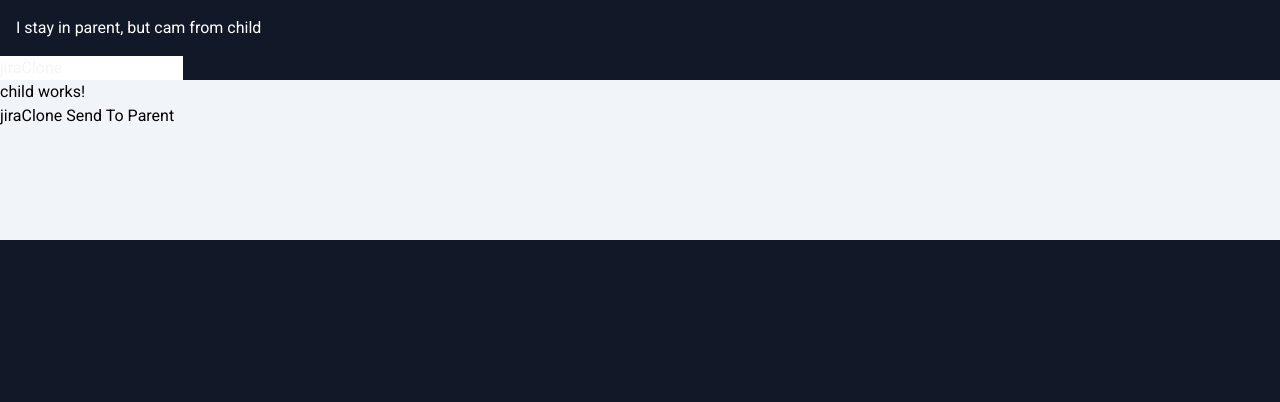
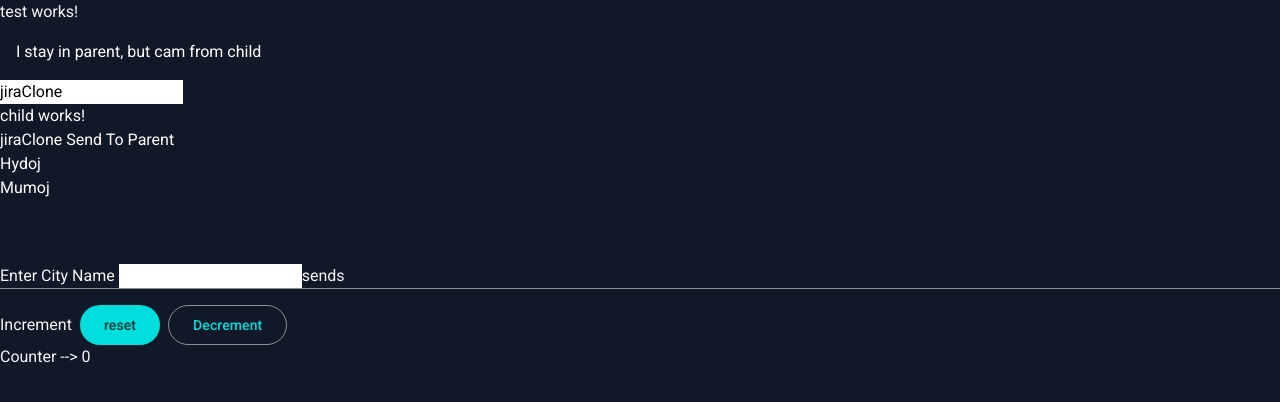
Before and after one commit to Mahenvs/Project-Manager, an Angular app: page /test in a window 1280 px wide. Before the commit this address led to /. Shown: the top 402 px of the page. Built offline with nearby package versions, Linux system fonts and the light colour scheme.

Commit message:
testing signals first time

```diff
--- /dev/null
+++ b/src/app/Practice/test/test.component.html
@@ -0,0 +1,25 @@
+<p>test works!</p>
+<div class="text-white p-4">
+  I stay in parent, but cam from child {{ child }}
+</div>
+<!-- Passing Data from parent to child component -->
+
+<input type="text" [(ngModel)]="title" class="text-black" name="title" />
+<app-child [title1]="title" (setTitle)="childData($event)"></app-child>
+
+<!-- Passing Data from parent to child component through ViewChild-->
+<label for=""
+  >Enter City Name <input class="text-black" type="text" #city
+/></label>
+<button (click)="sendToChild(city.value)">sends</button>
+
+<!-- Store Testing -->
+<mat-divider class="py-2"></mat-divider>
+<!-- <mat-divider></mat-divider> -->
+<div class="flex gap-2">
+  <button mat-stroked-butto (click)="increment()">Increment</button>
+  <button mat-flat-button (click)="reset()">reset</button>
+
+  <button mat-stroked-button (click)="decrement()">Decrement</button>
+</div>
+<h2>{{ "Counter -->" }} {{ this.utilService.counter() }}</h2>
--- /dev/null
+++ b/src/app/Practice/test/test.component.ts
@@ -0,0 +1,51 @@
+import { ChildComponent } from '@/src/app/child/child.component';
+import { UtilService } from '@/src/app/shared/util.service';
+import { Component, ViewChild } from '@angular/core';
+import { FormsModule } from '@angular/forms';
+import { MatButtonModule } from '@angular/material/button';
+import { MatDividerModule } from '@angular/material/divider';
+
+@Component({
+  selector: 'app-test',
+  standalone: true,
+  imports: [MatButtonModule, MatDividerModule, ChildComponent, FormsModule],
+  templateUrl: './test.component.html',
+  styleUrl: './test.component.css'
+})
+export class TestComponent {
+  decrement() {
+    this.utilService.counter.update((previous) => previous - 1)
+  }
+  reset() {
+    this.utilService.counter.set(0)
+  }
+  increment() {
+    this.utilService.counter.update((previous) => previous + 1)
+
+  }
+  constructor(public utilService: UtilService) {
+
+  }
+
+  title = 'jiraClone';
+  counterVal = 0
+  child: string = ''
+  childData(value: string) {
+    this.child = value;
+
+  };
+  ngOnInit(): void {
+    // Redirect with query parameters
+    // this.router.navigate(['/auth'], { queryParams: { newUser: 'true' } });
+    this.counterVal = this.utilService.counter();
+  }
+
+  @ViewChild(ChildComponent) _child!: ChildComponent;
+  sendToChild(city: string) {
+    console.log(city);
+
+    const data = this._child.addCities(city)
+    console.log("Data complete is ", data);
+
+  }
+}
--- a/src/app/app.component.html
+++ b/src/app/app.component.html
@@ -1,9 +1 @@
 <router-outlet></router-outlet>
-
-<div class="text-white p-4">
-  I stay in parent, but cam from child {{ child }}
-</div>
-<input type="text" [(ngModel)]="title" name="title" />
-
-<!-- Passing Data from parent to child component -->
-<app-child [title1]="title" (setTitle)="childData($event)"></app-child>
--- a/src/app/app.component.ts
+++ b/src/app/app.component.ts
@@ -1,27 +1,14 @@
-import { Component, OnInit } from '@angular/core';
-import { Router, RouterOutlet } from '@angular/router';
-import { ChildComponent } from "./child/child.component";
-import { FormsModule } from '@angular/forms';
+import { Component } from '@angular/core';
+import { RouterOutlet } from '@angular/router';
 
 @Component({
   selector: 'app-root',
   standalone: true,
-  imports: [RouterOutlet, ChildComponent, FormsModule],
+  imports: [RouterOutlet],
   templateUrl: './app.component.html',
   styleUrl: './app.component.css'
 })
 
-export class AppComponent implements OnInit {
-
-  constructor(private router: Router) { }
+export class AppComponent {
   title = 'jiraClone';
-  child: string | undefined
-  childData(value: string) {
-    this.child = value
-  };
-  ngOnInit(): void {
-    // Redirect with query parameters
-    // this.router.navigate(['/auth'], { queryParams: { newUser: 'true' } });
-  }
-
 }
--- a/src/app/app.routes.ts
+++ b/src/app/app.routes.ts
@@ -6,6 +6,7 @@ import { CreateIssueComponent } from '@/src/app/create-issue/create-issue.compon
 import { ListIssuesComponent } from '@/src/app/list-issues/list-issues.component';
 import { SignInComponent } from '@/src/app/sign-in/sign-in.component';
 import { SignUpComponent } from '@/src/app/sign-up/sign-up.component';
+import { TestComponent } from '@/src/app/Practice/test/test.component';
 
 export const routes: Routes = [
   {
@@ -21,6 +22,10 @@ export const routes: Routes = [
     path: 'auth/register',
     component: SignUpComponent
   }, {
+    path: 'test',
+    component: TestComponent
+  },
+  {
     path: 'home',
     component: HomeComponent,
     children: [
--- a/src/app/child/child.component.html
+++ b/src/app/child/child.component.html
@@ -1,6 +1,13 @@
-<div class="bg-slate-100 text-black h-40">
+<div class="text-white h-40">
   <p>child works!</p>
   {{ title1 }}
 
   <button (click)="sendToParent()">Send To Parent</button>
+
+  <!-- List of Cities -->
+  <ul>
+    @for(city of cities;track city){
+    <li>{{ city }}oj</li>
+    }
+  </ul>
 </div>
--- a/src/app/child/child.component.ts
+++ b/src/app/child/child.component.ts
@@ -20,4 +20,13 @@ export class ChildComponent implements OnInit {
     this.setTitle.emit("I am set from child")
 
   }
+  cities: string[] = ['Hyd', "Mum"]
+
+  addCities(city: string) {
+    console.log(city);
+
+    this.cities.push(city)
+    console.log(this.cities);
+    return this.cities
+  }
 }
--- a/src/app/shared/util.service.ts
+++ b/src/app/shared/util.service.ts
@@ -1,4 +1,4 @@
-import { Injectable } from '@angular/core';
+import { Injectable, signal } from '@angular/core';
 import { BehaviorSubject } from 'rxjs';
 
 @Injectable({
@@ -7,11 +7,17 @@ import { BehaviorSubject } from 'rxjs';
 export class UtilService {
   private issueSubject = new BehaviorSubject<string[]>([]);
   issue$ = this.issueSubject.asObservable();
-
+  counter = signal(0)
   constructor() {
 
   }
 
+  increment() {
+    // return
+  }
+  decrement() {
+    this.counter.update((previous) => previous - 1)
+  }
   setIssue(issue: string) {
     const currentIssues = this.issueSubject.value
     this.issueSubject.next([...currentIssues, issue]); // Update the issue data
```
Also changed, not shown: src/app/Practice/test/test.component.css (added), 1 other file (tests, documents, lock files or other folders).
